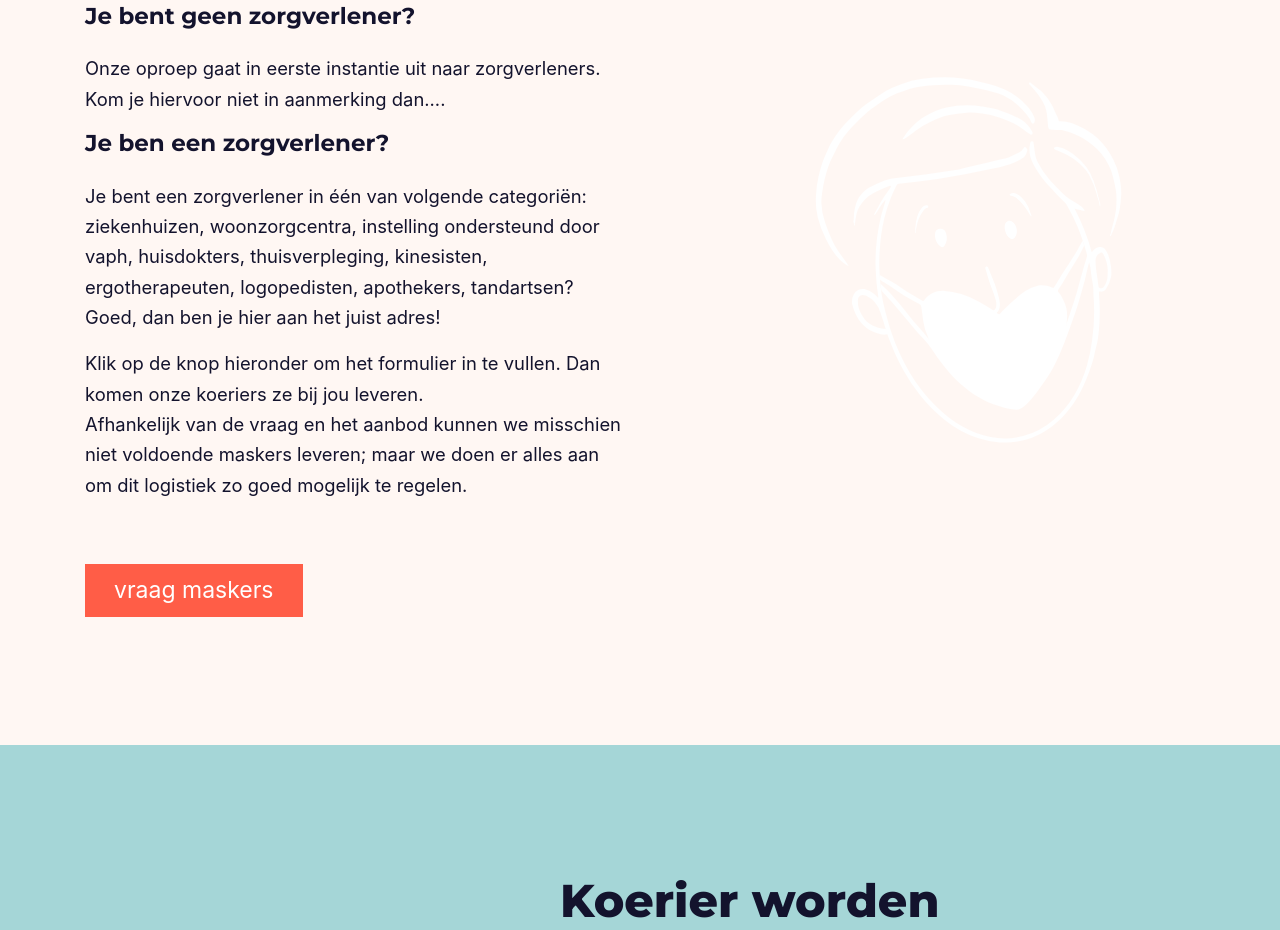
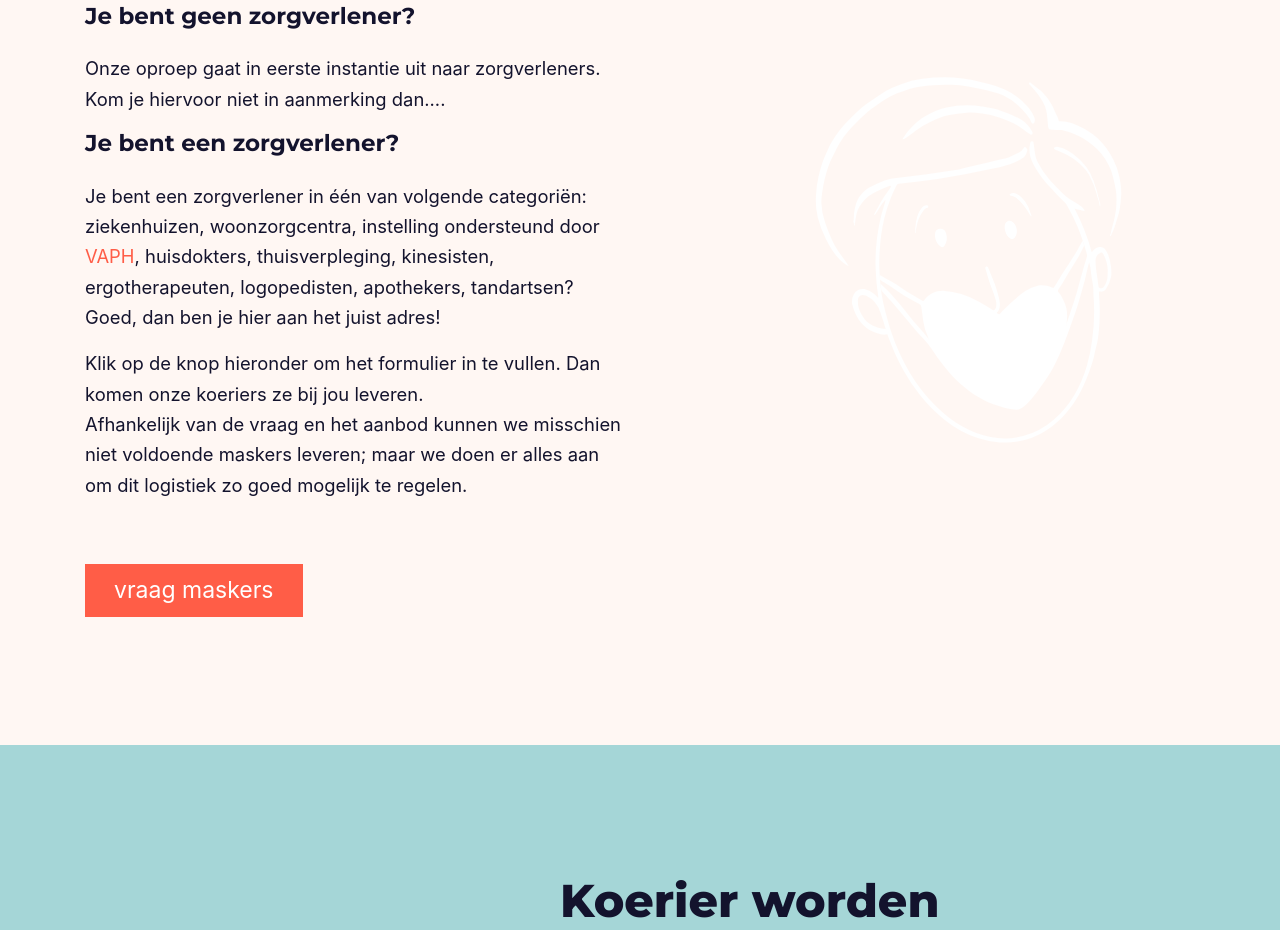
Before and after one commit to MakeInBelgium/wijlerenmee, a website: page index_nl.html in a window 1280 px wide. Shown: the part 2431-3361 px from the top of the page. Drawn offline with Linux system fonts and the light colour scheme.

Commit message:
more typos

```diff
--- a/index_nl.html
+++ b/index_nl.html
@@ -164,9 +164,9 @@
             Onze oproep gaat in eerste instantie uit naar zorgverleners. Kom je hiervoor niet in aanmerking dan....
           </p>
 
-          <h3 class="h5 text-dark">Je ben een zorgverlener?</h3>
+          <h3 class="h5 text-dark">Je bent een zorgverlener?</h3>
           <p>
-            Je bent een zorgverlener in één van volgende categoriën: ziekenhuizen, woonzorgcentra, instelling ondersteund door vaph, huisdokters, thuisverpleging, kinesisten, ergotherapeuten, logopedisten, apothekers, tandartsen? <br/>
+            Je bent een zorgverlener in één van volgende categoriën: ziekenhuizen, woonzorgcentra, instelling ondersteund door <a href="https://www.vaph.be/">VAPH</a>, huisdokters, thuisverpleging, kinesisten, ergotherapeuten, logopedisten, apothekers, tandartsen? <br/>
             Goed, dan ben je hier aan het juist adres!
           </p>
           <p>
```
